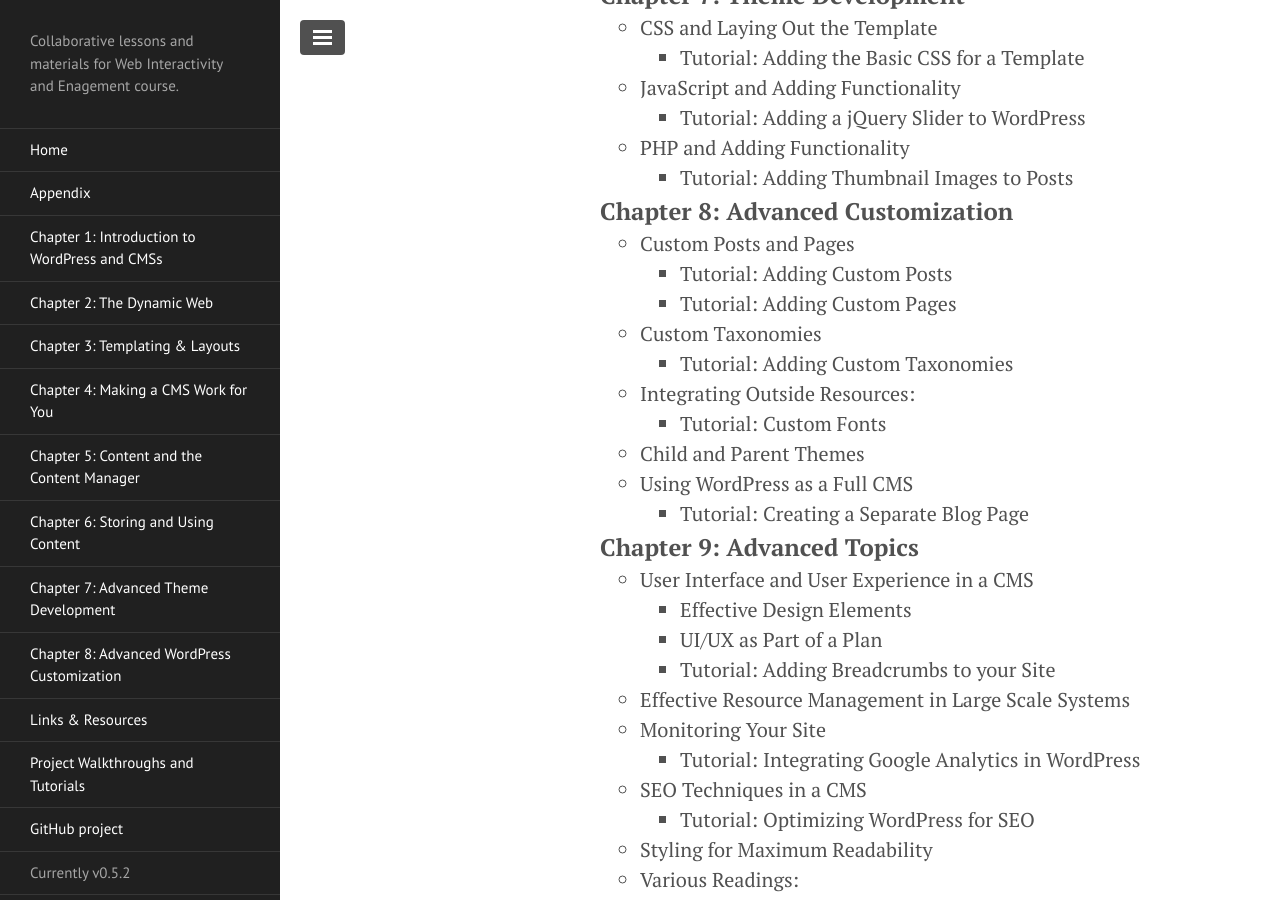
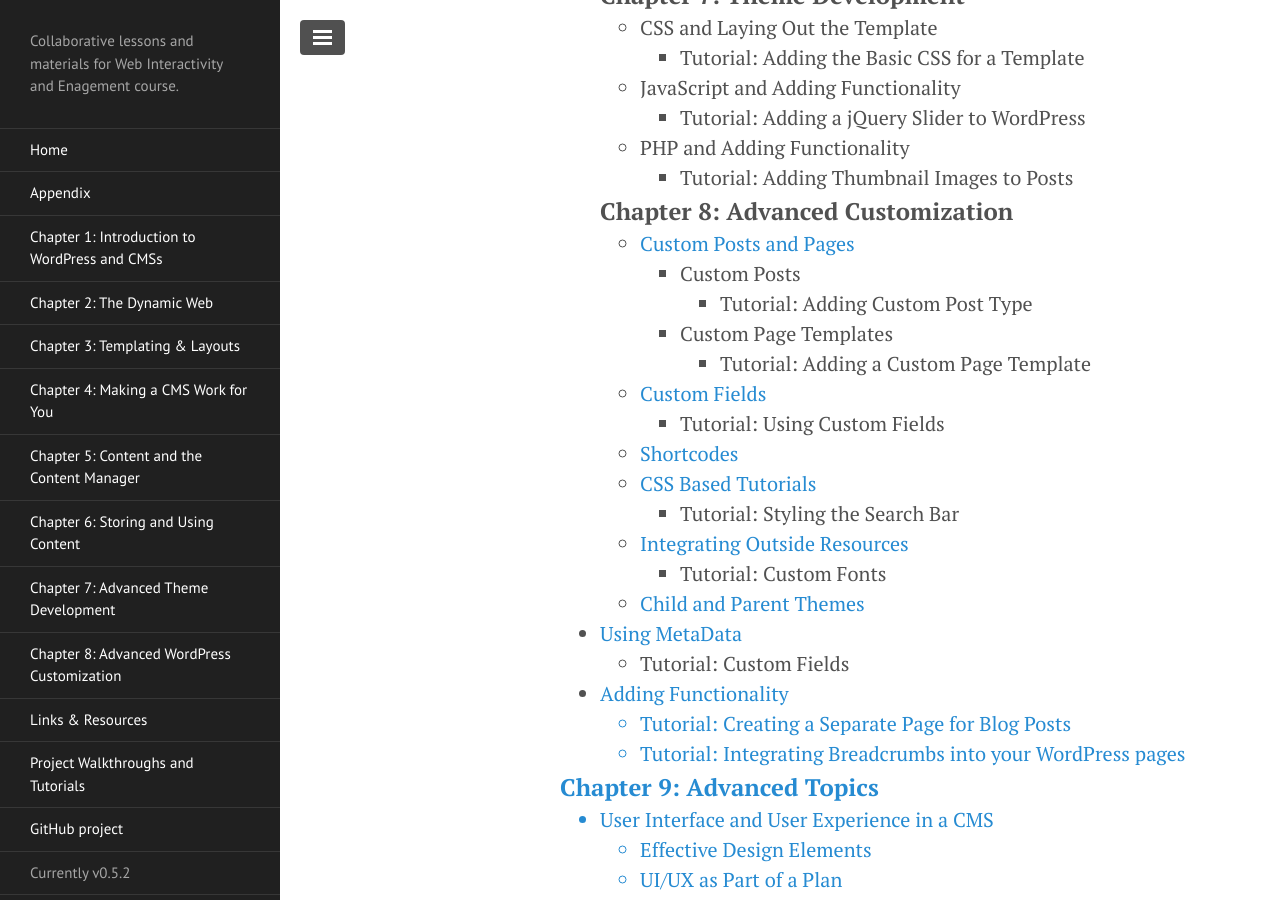
Before and after one commit to ahaywood/Web-Interactivity-and-Engagement, a Jekyll site: the page built from index.html, in a window 1280 px wide and 900 px high, scrolled down 2624 px. Built offline with Jekyll 4.4.1, drawn with Linux system fonts in a browser that asks for light colours; Markdown is read by kramdown in place of the engine named in the settings; the list of posts is cut into pages by our own code.

Commit message:
Navigation Fixes

```diff
--- a/index.html
+++ b/index.html
@@ -165,32 +165,55 @@ title: CMSs and WordPress - WIE Course Book
             <li>PHP and Adding Functionality</li>
               <ul><li>Tutorial: Adding Thumbnail Images to Posts</li></ul>
           </ul>
+
 <!-- Chapter 8 -->
         <li class="chapter-list">Chapter 8: <span>Advanced Customization</li>
           <ul>
-            <li>Custom Posts and Pages
+            <li><a href="chapter-8/#custom-posts-and-pages">Custom Posts and Pages</a>
               <ul>
-                <li>Tutorial: Adding Custom Posts</li>
-                <li>Tutorial: Adding Custom Pages</li>
+                <li>Custom Posts
+                  <ul>
+                    <li>Tutorial: Adding Custom Post Type</li>
+                  </ul>
+                </li>
+                <li>Custom Page Templates
+                  <ul>
+                    <li>Tutorial: Adding a Custom Page Template</li>
+                  </ul>
+                </li>
               </ul>
             </li>
-            <li>Custom Taxonomies
+            <li><a href="chapter-8/#custom-fields">Custom Fields</a>
               <ul>
-                <li>Tutorial: Adding Custom Taxonomies</li>
+                <li>Tutorial: Using Custom Fields</li>
               </ul>
             </li>
-            <li>Integrating Outside Resources:
+            <li><a href="chapter-8/#shortcodes">Shortcodes</a></li>
+            <li><a href="chapter-8/#css-based-tutorials">CSS Based Tutorials</a>
+              <ul>
+                <li>Tutorial: Styling the Search Bar</li>
+              </ul>
+            </li>
+            <li><a href="chapter-8/#integrating-outside-resources">Integrating Outside Resources</a>
               <ul>
                 <li>Tutorial: Custom Fonts</li>
               </ul>
+            <li><a href="chapter-8/#child-and-parent-themes">Child and Parent Themes</a>
+              </ul>
             </li>
-            <li>Child and Parent Themes</li>
-            <li>Using WordPress as a Full CMS
+            <li><a href="chapter-8/#using-metadata">Using MetaData</a>
               <ul>
-                <li>Tutorial: Creating a Separate Blog Page</li>
+                <li>Tutorial: Custom Fields</li>
+              </ul>
+            </li>
+            <li><a href="chapter-8/#adding-functionality">Adding Functionality
+              <ul>
+                <li>Tutorial: Creating a Separate Page for Blog Posts</li>
+                <li>Tutorial: Integrating Breadcrumbs into your WordPress pages</li>
               </ul>
             </li>
           </ul>
+
 <!-- Chapter 9 -->
         <li class="chapter-list">Chapter 9: <span>Advanced Topics</li>
           <ul>
```
Also changed, not shown: chapter-8/index.md (+24 -14 lines).
